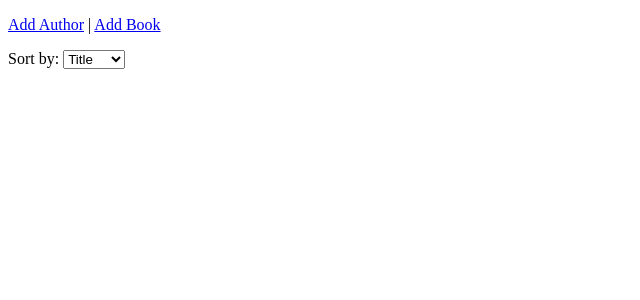
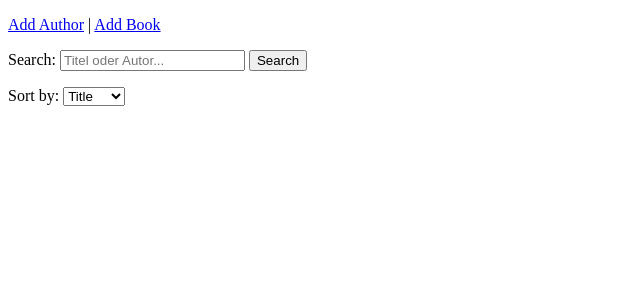
Before and after one commit to Held0fTheWelt/BookAlchemy, a Flask app: page / in a window 1280 px wide. Shown: the top 300 px of the page, without its empty margins (0-640 px from the left). Run offline with Flask 3, Linux system fonts and the light colour scheme.

Commit message:
Keyword Search

```diff
--- a/app.py
+++ b/app.py
@@ -67,11 +67,22 @@ def add_book():
 @app.route("/")
 def index():
     sort = request.args.get("sort", "title")
+    search_query = request.args.get("q", "").strip()
+
+    query = Book.query.join(Author)
+    if search_query:
+        pattern = f"%{search_query}%"
+        query = query.filter(
+            db.or_(Book.title.ilike(pattern), Author.name.ilike(pattern))
+        )
     if sort == "author":
-        books = Book.query.join(Author).order_by(Author.name, Book.title).all()
+        books = query.order_by(Author.name, Book.title).all()
     else:
-        books = Book.query.order_by(Book.title).all()
-    return render_template("home.html", books=books, sort=sort)
+        books = query.order_by(Book.title).all()
+
+    return render_template(
+        "home.html", books=books, sort=sort, search_query=search_query
+    )
 
 
 if __name__ == "__main__":
--- a/template/home.html
+++ b/template/home.html
@@ -12,12 +12,24 @@
   </p>
 
   <form method="get" action="{{ url_for('index') }}" style="margin-bottom: 1em;">
+    <label for="q">Search:</label>
+    <input type="text" id="q" name="q" value="{{ search_query }}" placeholder="Titel oder Autor...">
+    <input type="hidden" name="sort" value="{{ sort }}">
+    <button type="submit">Search</button>
+  </form>
+
+  <form method="get" action="{{ url_for('index') }}" style="margin-bottom: 1em;">
     <label for="sort">Sort by:</label>
     <select name="sort" id="sort" onchange="this.form.submit()">
       <option value="title" {{ 'selected' if sort == 'title' }}>Title</option>
       <option value="author" {{ 'selected' if sort == 'author' }}>Author</option>
     </select>
+    {% if search_query %}<input type="hidden" name="q" value="{{ search_query }}">{% endif %}
   </form>
+
+  {% if search_query and not books %}
+  <p>Es wurden keine Bücher gefunden, die zu „{{ search_query }}“ passen.</p>
+  {% endif %}
 
   {% for book in books %}
   <div style="display: flex; align-items: flex-start; gap: 1em; margin-bottom: 1em;">
```
